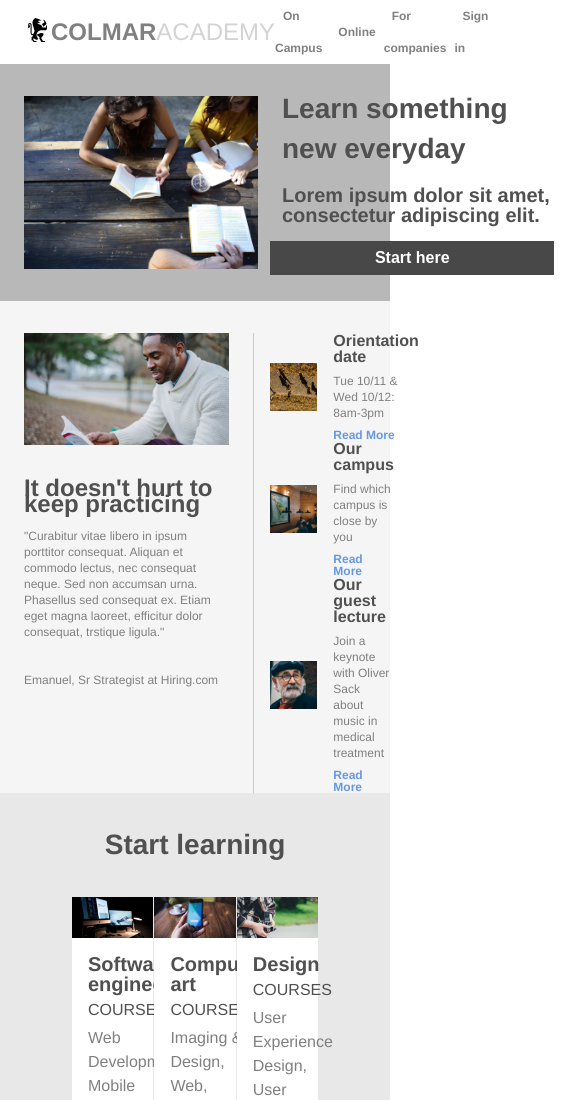
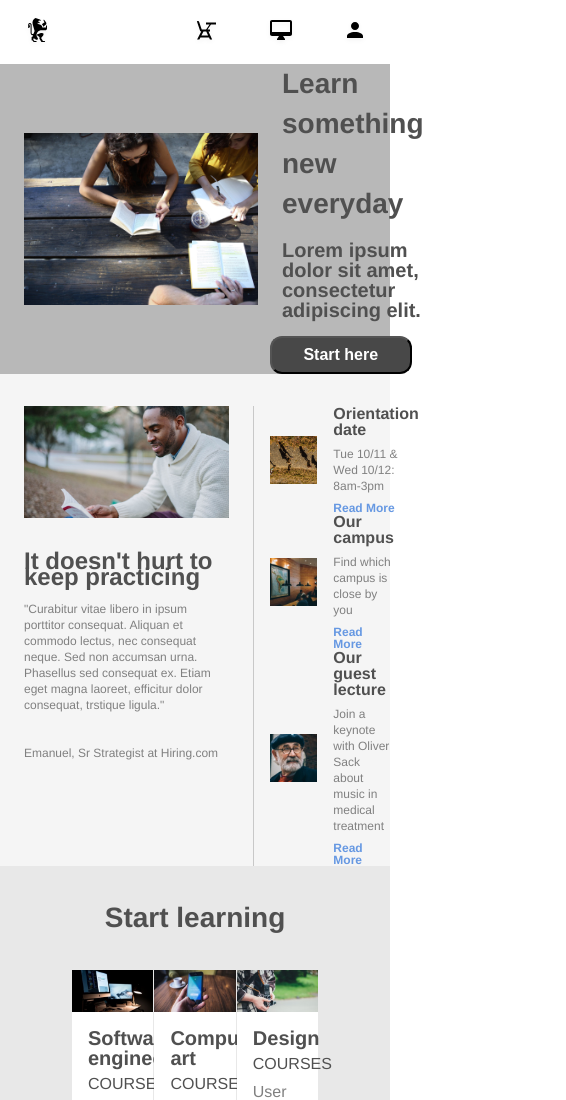
Before and after one commit to Yuhakko/ColmarAcademy, a plain HTML site: page index.html in a window 390 px wide. Shown: the top 1100 px of the page, 566 px wide, since content can reach past the window. Drawn offline with Linux system fonts and the light colour scheme.

Commit message:
header mobile done. rest of mobile to be done

```diff
--- a/index.html
+++ b/index.html
@@ -12,12 +12,18 @@
           <img src="./resources/media/images/ic-logo.svg" alt="Logo">
           <b>COLMAR</b><p>ACADEMY</p>
         </div>
+        <div class=mobilenav>
+            <img src="./resources/media/images/ic-on-campus.svg" alt="oncampus" class="mobile">
+            <img src="./resources/media/images/ic-online.svg" alt="online" class="mobile">
+            <img src="./resources/media/images/ic-login.svg" alt="login" class="mobile">
+        </div>
         <nav>
           <span><a href="#">On Campus</a></span>
           <span><a href="#">Online</a></span>
           <span><a href="#">For companies</a></span>
           <span><a href="#">Sign in</a></span>
         </nav>
+
       </header>
 
     <!--Jumbotron html-->
--- a/resources/css/style.css
+++ b/resources/css/style.css
@@ -2,6 +2,8 @@ html, body{
   font-size: 16px;
   font-family: Helvetica, sans-serif;
   color: #808080;
+  max-width: 1150px;
+  margin: auto;
 }
 
 header{
@@ -16,7 +18,6 @@ header .left {
   padding-left: 1.5rem;
   font-size: 2rem;
   align-items: center;
-
 }
 
 .left img{
@@ -46,7 +47,27 @@ span a{
   padding: 0rem .5rem;
   color: grey;
 }
+
+.mobilenav{
+  display: none;
+}
+
     /*mobile version*/
+
+@media only screen and (max-width: 480px) {
+
+  header nav,
+  header b,
+  header p{
+    display: none;
+  }
+
+  .mobilenav{
+    width: 220px;
+    display: flex;
+    justify-content: space-around;
+  }
+}
 
 
 /*Jumbotron*/
@@ -67,7 +88,7 @@ span a{
   flex-direction: column;
   justify-content: center;
   align-items: center;
-  margin-right: 4rem;
+  width: 40%;
 }
 
 h1 {
@@ -90,8 +111,8 @@ h2 {
 
 button {
   background-color:	#484848;
-  border: none;
-  padding: 0.5rem 5.5rem;
+  border-radius: 0.75rem;
+  padding: 0.5rem;
   margin-left: 1.5rem;
   margin-right: 3rem;
   text-align: center;
@@ -103,6 +124,12 @@ button {
 
 button a{
   color: white;
+}
+
+@@media only screen and (max-width: 480px) {
+  .jumbotron{
+    flex-wrap: wrap;
+  }
 }
 
 /*articles*/
```
